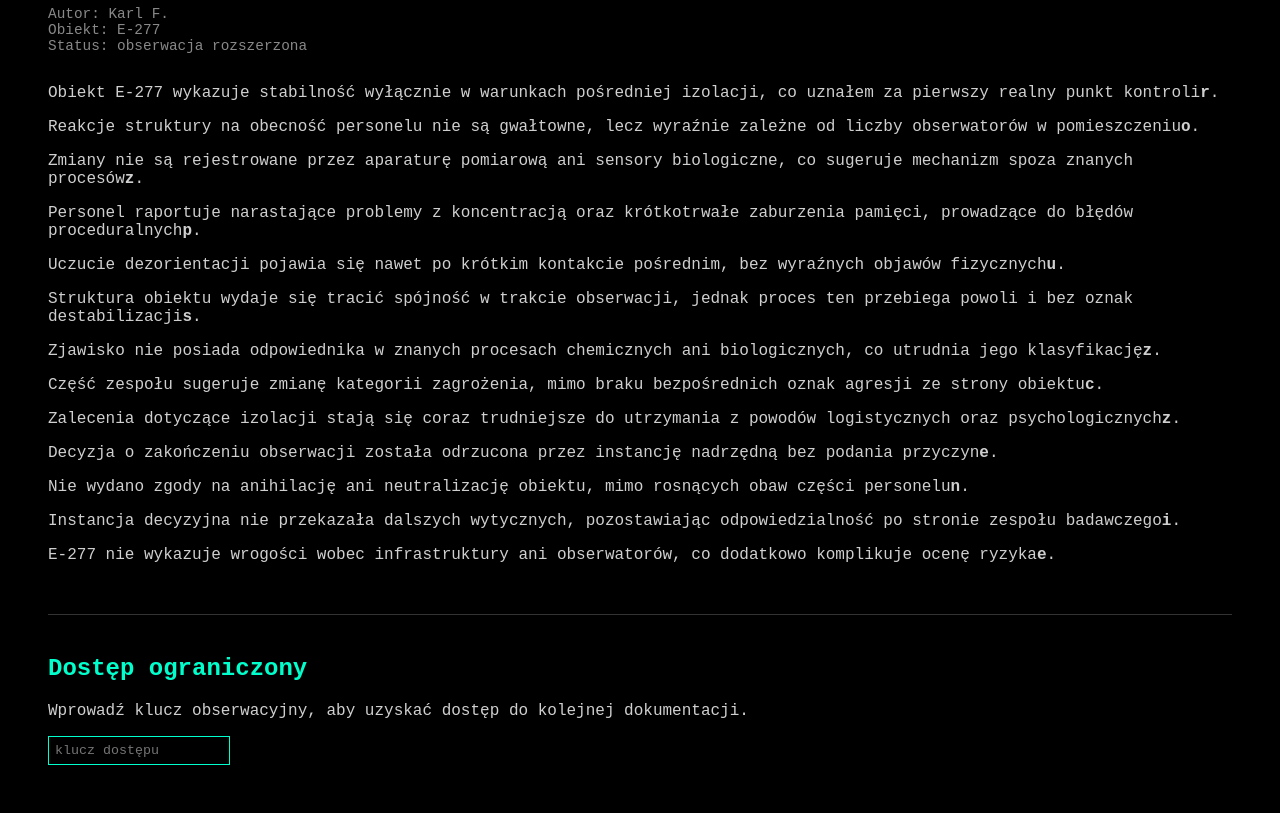
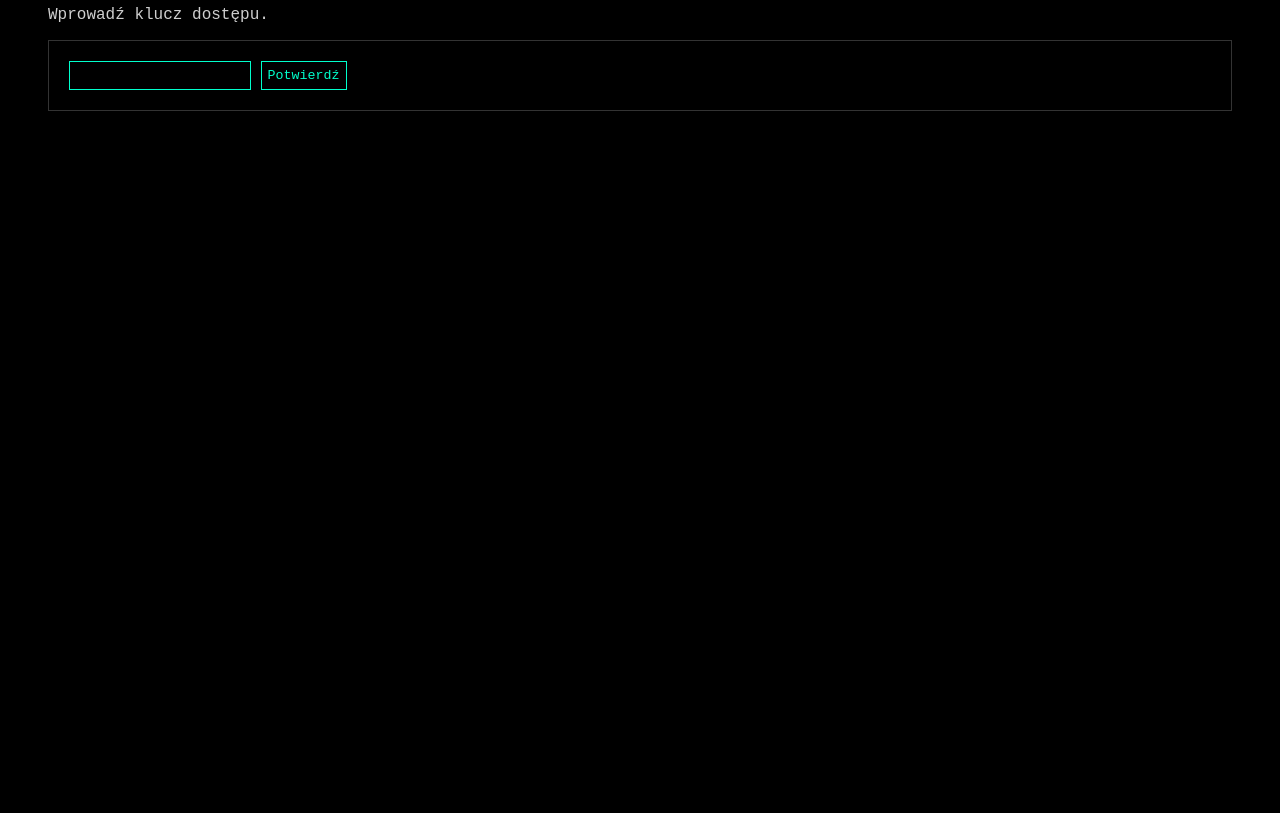
Before and after one commit to pinguinbypinguinforpinguin-beep/E-277, a plain HTML site: page raport2.html in a window 1280 px wide. Shown: the part 122-935 px from the top of the page. After the commit the page ends 800 px from the top, so only its background shows below. Drawn offline with Linux system fonts and the light colour scheme.

Commit message:
raport2.html

```diff
--- a/raport2.html
+++ b/raport2.html
@@ -2,7 +2,8 @@
 <html lang="pl">
 <head>
 <meta charset="UTF-8">
-<title>Raport 2 — E-277</title>
+<title>E-277 — dokumentacja</title>
+
 <style>
 body {
     background-color: #000;
@@ -10,96 +11,150 @@
     font-family: "Courier New", monospace;
     padding: 40px;
 }
+
 h1, h2 {
     color: #00ffcc;
 }
-    .meta {
-        font-size: 0.9em;
-        color: #888;
-        margin-bottom: 30px;
+
+.box {
+    border: 1px solid #333;
+    padding: 20px;
+    margin-bottom: 40px;
 }
-    .locked {
-        margin-top: 50px;
-        padding-top: 20px;
-        border-top: 1px solid #333;
-    }
-    input {
-        background: black;
+
+input, button {
+    background: #000;
     color: #00ffcc;
     border: 1px solid #00ffcc;
     padding: 6px;
     font-family: inherit;
 }
+
+.hidden {
+    display: none;
+}
+
+em {
+    font-style: italic;
+}
 </style>
+
+<script>
+function unlock(id, password, value) {
+    if (password.value === value) {
+        document.getElementById(id).style.display = "block";
+    } else {
+        alert("Dostęp zabroniony");
+    }
+}
+</script>
+
 </head>
-
 <body>
 
-<h1>Raport obserwacyjny 02</h1>
+<h1>DOSTĘP OGRANICZONY</h1>
+<p>Wprowadź klucz dostępu.</p>
 
-<div class="meta">
-Autor: Karl F.<br>
-Obiekt: E-277<br>
-Status: obserwacja rozszerzona
+<div class="box">
+<input type="password" id="p1">
+<button onclick="unlock('r1', p1, 'CCLXXVII')">Potwierdź</button>
 </div>
 
+<!-- RAPORT 1 -->
+
+<div id="r1" class="box hidden">
+<h2>RAPORT 1</h2>
+<p><strong>Autor:</strong> Karl F.</p>
+<p><strong>Status:</strong> odkrycie</p>
+
 <p>
-Obiekt E-277 wykazuje stabilność wyłącznie w warunkach pośredniej izolacji, co uznałem za pierwszy realny punkt kontroli<strong>r</strong>.
+Obiekt E-277 został po raz pierwszy zarejestrowany jako anomalia unosząca się nad powierzchnią gruntu.
 </p>
 
 <p>
-Reakcje struktury na obecność personelu nie są gwałtowne, lecz wyraźnie zależne od liczby obserwatorów w pomieszczeniu<strong>o</strong>.
+Struktura była widoczna gołym okiem, choć jej granice pozostawały trudne do jednoznacznego określenia.
 </p>
 
 <p>
-Zmiany nie są rejestrowane przez aparaturę pomiarową ani sensory biologiczne, co sugeruje mechanizm spoza znanych procesów<strong>z</strong>.
+Obserwacja początkowa wzbudziła entuzjazm zespołu badawczego, w tym również mój własny.
 </p>
 
 <p>
-Personel raportuje narastające problemy z koncentracją oraz krótkotrwałe zaburzenia pamięci, prowadzące do błędów proceduralnych<strong>p</strong>.
+Obiekt nie reagował na bodźce mechaniczne ani świetlne, co uznano za zachowanie pasywne.
 </p>
 
 <p>
-Uczucie dezorientacji pojawia się nawet po krótkim kontakcie pośrednim, bez wyraźnych objawów fizycznych<strong>u</strong>.
+Na tym etapie nie odnotowano zagrożenia dla personelu.
+</p>
+
+<hr>
+
+<p><em>Klucz do kolejnego raportu wymagany.</em></p>
+
+<input type="password" id="p2">
+<button onclick="unlock('r2', p2, 'obserwowany')">Potwierdź</button>
+</div>
+
+<!-- RAPORT 2 -->
+
+<div id="r2" class="box hidden">
+<h2>RAPORT 2</h2>
+<p><strong>Autor:</strong> Karl F.</p>
+<p><strong>Status:</strong> obserwacja ciągła</p>
+
+<p>
+Obiekt E-277 wykazuje stabilność wyłącznie w warunkach pośredniej izolacji, co <em>r</em>aczej nie było przewidziane w pierwotnych założeniach.
 </p>
 
 <p>
-Struktura obiektu wydaje się tracić spójność w trakcie obserwacji, jednak proces ten przebiega powoli i bez oznak destabilizacji<strong>s</strong>.
+Reakcje struktury na obecność personelu pozostają subtelne, lecz <em>o</em>becność większej liczby obserwatorów wpływa na zachowanie obiektu.
 </p>
 
 <p>
-Zjawisko nie posiada odpowiednika w znanych procesach chemicznych ani biologicznych, co utrudnia jego klasyfikację<strong>z</strong>.
+Zmiany nie są rejestrowane przez aparaturę pomiarową ani sensory biologiczne, <em>z</em>atem mechanizm musi wykraczać poza znane procesy.
 </p>
 
 <p>
-Część zespołu sugeruje zmianę kategorii zagrożenia, mimo braku bezpośrednich oznak agresji ze strony obiektu<strong>c</strong>.
+Personel raportuje narastające problemy z koncentracją oraz <em>p</em>rzypadki krótkotrwałych zaburzeń pamięci.
 </p>
 
 <p>
-Zalecenia dotyczące izolacji stają się coraz trudniejsze do utrzymania z powodów logistycznych oraz psychologicznych<strong>z</strong>.
+Uczucie dezorientacji pojawia się nawet po krótkiej ekspozycji pośredniej, <em>u</em>trzymując się dłużej niż przewidywano.
 </p>
 
 <p>
-Decyzja o zakończeniu obserwacji została odrzucona przez instancję nadrzędną bez podania przyczyn<strong>e</strong>.
+Struktura obiektu wydaje się tracić spójność w trakcie obserwacji, <em>s</em>zczególnie przy zwiększonej aktywności zespołu.
 </p>
 
 <p>
-Nie wydano zgody na anihilację ani neutralizację obiektu, mimo rosnących obaw części personelu<strong>n</strong>.
+Zjawisko nie posiada odpowiednika w znanych procesach chemicznych ani biologicznych, <em>z</em> tego powodu klasyfikacja pozostaje niepewna.
 </p>
 
 <p>
-Instancja decyzyjna nie przekazała dalszych wytycznych, pozostawiając odpowiedzialność po stronie zespołu badawczego<strong>i</strong>.
+Część zespołu sugeruje zmianę kategorii zagrożenia, <em>c</em>hoć brak bezpośrednich oznak agresji.
 </p>
 
 <p>
-E-277 nie wykazuje wrogości wobec infrastruktury ani obserwatorów, co dodatkowo komplikuje ocenę ryzyka<strong>e</strong>.
+Zalecenia dotyczące izolacji stają się coraz trudniejsze do utrzymania, <em>z</em> uwagi na obciążenie psychiczne personelu.
 </p>
 
-<div class="locked">
-<h2>Dostęp ograniczony</h2>
-<p>Wprowadź klucz obserwacyjny, aby uzyskać dostęp do kolejnej dokumentacji.</p>
+<p>
+Decyzja o zakończeniu obserwacji została odrzucona, <em>e</em>widentnie bez pełnej analizy raportów.
+</p>
 
-<input type="password" placeholder="klucz dostępu">
+<p>
+Nie wydano zgody na anihilację ani neutralizację obiektu, <em>n</em>awet po pierwszych incydentach neurologicznych.
+</p>
+
+<p>
+Instancja decyzyjna nie przekazała dalszych wytycznych, <em>i</em> pozostawiła odpowiedzialność po stronie zespołu.
+</p>
+
+<p>
+E-277 nie wykazuje wrogości wobec obserwatorów, <em>e</em>wentualnie jedynie wpływ pośredni.
+</p>
+
+<p><em>Dalsza dokumentacja wymaga kolejnego klucza.</em></p>
 </div>
 
 </body>
```
Lines whose indentation alone changed are shown as unchanged.
